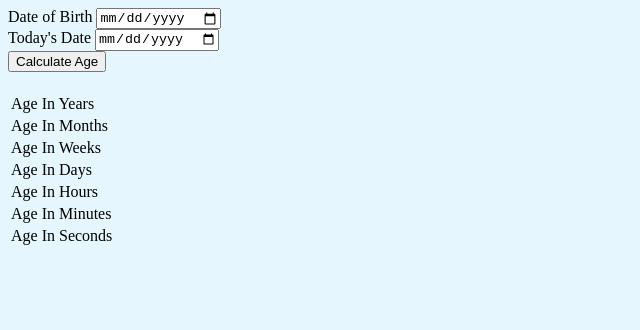
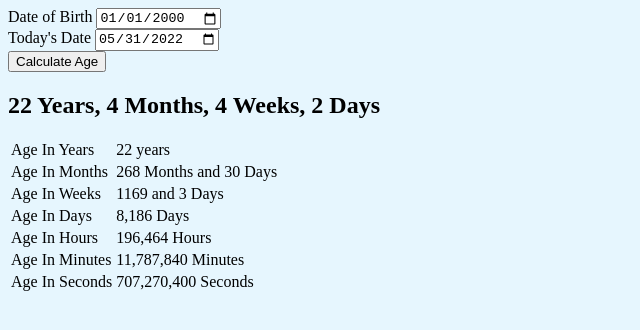
Before and after one commit to gopalloharnew/AgeCalculator, a plain HTML site: page index.html in a window 1280 px wide. Shown: the whole page, without its empty margins (0-640 px from the left). Drawn offline with Linux system fonts and the light colour scheme.

Commit message:
Javascript for Age Calculator

```diff
--- a/index.html
+++ b/index.html
@@ -14,11 +14,11 @@
       <form data-age-calculator-form>
         <div>
           <label for="birthDateInput">Date of Birth</label>
-          <input type="date" id="birthDateInput" />
+          <input type="date" id="birthDateInput" value="2000-01-01" required />
         </div>
         <div>
           <label for="currentDateInput">Today's Date</label>
-          <input type="date" id="currentDateInput" />
+          <input type="date" id="currentDateInput" required />
         </div>
         <div>
           <button type="submit">Calculate Age</button>
--- a/js/ageCalculator.js
+++ b/js/ageCalculator.js
@@ -0,0 +1,117 @@
+// conversion values
+const MILLISECONDS_IN_SECOND = 1000
+const SECONDS_IN_MINUTE = 60
+const MINUTES_IN_HOUR = 60
+const SECONDS_IN_HOUR = SECONDS_IN_MINUTE * MINUTES_IN_HOUR
+const HOURS_IN_DAY = 24
+const SECONDS_IN_DAY = SECONDS_IN_MINUTE * MINUTES_IN_HOUR * HOURS_IN_DAY
+const DAYS_IN_WEEK = 7
+const DAYS_IN_YEAR = 365 + 1 / 4
+const MONTHS_IN_YEAR = 12
+const DAYS_IN_MONTH = DAYS_IN_YEAR / MONTHS_IN_YEAR
+
+// functions
+
+// utility
+function isLeapYear(year) {
+  return (0 == year % 4 && 0 != year % 100) || 0 == year % 400
+}
+
+function convertTwoDigit(number) {
+  n = number.toString()
+  if (n.length === 1) return "0" + n
+  else return n
+}
+
+const NUMBER_FORMATTER = new Intl.NumberFormat(undefined)
+function formatNumber(number) {
+  return NUMBER_FORMATTER.format(number)
+}
+
+// main functions
+function submitAgeCalculatorForm(e) {
+  if (e) e.preventDefault()
+  let age = calculateAge(
+    new Date(birthDateInput.value),
+    new Date(currentDateInput.value)
+  )
+  paintAge(age)
+}
+
+function paintAge(age) {
+  Object.entries(age).forEach(([key, val]) => {
+    document.querySelector(`[data-age-result="${key}"]`).textContent = val
+  })
+}
+
+function calculateMainAge(birthDate, currentDate) {
+  let age = {}
+  const dob = {
+    y: birthDate.getFullYear(),
+    m: birthDate.getMonth() + 1,
+    d: birthDate.getDate(),
+  }
+  const today = {
+    y: currentDate.getFullYear(),
+    m: currentDate.getMonth() + 1,
+    d: currentDate.getDate(),
+  }
+  const months = [31, 28, 31, 30, 31, 30, 31, 31, 30, 31, 30, 31]
+  if (isLeapYear(parseInt(today.y))) months[1] = 29
+  else months[1] = 28
+
+  if (dob.d > today.d) {
+    today.d = today.d + months[today.m - 2]
+    today.m = today.m - 1
+  }
+  if (dob.m > today.m) {
+    today.m = today.m + 12
+    today.y = today.y - 1
+  }
+  age = {
+    y: today.y - dob.y,
+    m: today.m - dob.m,
+    d: today.d - dob.d,
+  }
+
+  return {
+    main: `${age.y} Years, ${age.m} Months, ${Math.floor(age.d / 7)} Weeks, ${
+      age.d % 7
+    } Days`,
+    years: `${age.y} years`,
+    months: `${age.y * 12 + age.m} Months and ${age.d} Days`,
+  }
+}
+
+function calculateAge(birthDate, currentDate) {
+  const seconds = (currentDate - birthDate) / MILLISECONDS_IN_SECOND
+  let days = Math.floor(seconds / SECONDS_IN_DAY)
+  let mainAge = calculateMainAge(birthDate, currentDate)
+  return {
+    main: mainAge.main,
+    years: mainAge.years,
+    months: mainAge.months,
+    weeks: `${Math.floor(days / DAYS_IN_WEEK)} and ${days % DAYS_IN_WEEK} Days`,
+    days: `${formatNumber(days)} Days`,
+    hours: `${formatNumber(Math.floor(seconds / SECONDS_IN_HOUR))} Hours`,
+    seconds: `${formatNumber(Math.floor(seconds))} Seconds`,
+    minutes: `${formatNumber(Math.floor(seconds / SECONDS_IN_MINUTE))} Minutes`,
+  }
+}
+
+function setCurrentDate() {
+  const d = new Date()
+  let todayDate = `${d.getFullYear()}-${convertTwoDigit(
+    d.getMonth() + 1
+  )}-${convertTwoDigit(d.getDate())}`
+  currentDateInput.value = todayDate
+}
+
+// selectors
+const ageCalculatorForm = document.querySelector("[data-age-calculator-form]")
+const currentDateInput = document.getElementById("currentDateInput")
+const birthDateInput = document.getElementById("birthDateInput")
+
+setCurrentDate()
+ageCalculatorForm.addEventListener("submit", submitAgeCalculatorForm)
+submitAgeCalculatorForm()
```
